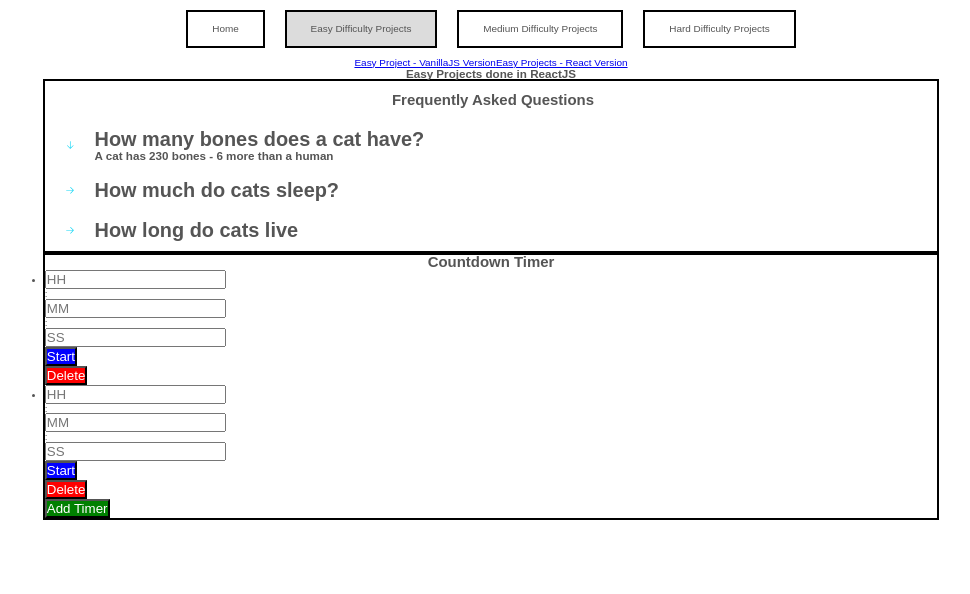
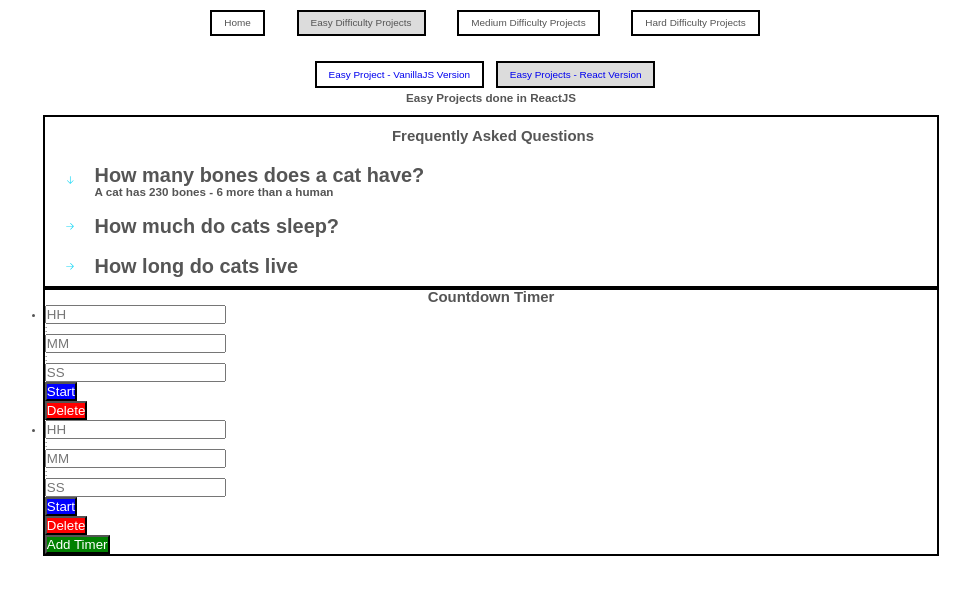
Before and after one commit to deltam3/frontendeval, a React (Vite) app in the folder consolidated/: page /Easy/React in a window 1280 px wide. Shown: the top 594 px of the page, without its empty margins (149-1119 px from the left). Built offline with nearby package versions, Linux system fonts and the light colour scheme.

Commit message:
fixed styling on subpage navlink

```diff
--- /dev/null
+++ b/consolidated/src/components/subpage.css
@@ -0,0 +1,23 @@
+.btn {
+  border: 2px solid black;
+  padding: 0.6rem 1.2rem;
+  margin-right: 1.2rem;
+  text-decoration: none;
+}
+
+.bg-dark {
+  background-color: gainsboro;
+}
+
+.btn-default {
+  background-color: white;
+}
+
+.subpage-container {
+  margin-top: 2.4rem;
+}
+
+.subpage-title {
+  text-align: center;
+  margin: 1.2rem 2.4rem;
+}
--- a/consolidated/src/pages/Easy/EasyReactPage.tsx
+++ b/consolidated/src/pages/Easy/EasyReactPage.tsx
@@ -2,19 +2,34 @@ import React from "react";
 import { ProjectItemContainer } from "../../components/ProjectItemContainer";
 import FAQPage from "./projects/FAQ/FAQPage";
 import CounterPage from "./projects/Counter/CounterPage";
+import "./../../components/subpage.css";
 
-import { Link } from "react-router-dom";
+import { NavLink } from "react-router-dom";
 
 type Props = {};
 
 const EasyReactPage = (props: Props) => {
   return (
-    <div>
+    <div className="subpage-container">
       <div style={{ textAlign: "center" }}>
-        <Link to="/Easy/Vanillajs">Easy Project - VanillaJS Version</Link>
-        <Link to="/Easy/React">Easy Projects - React Version</Link>
+        <NavLink
+          to="/Easy/Vanillajs"
+          className={({ isActive }) =>
+            isActive ? "bg-dark btn" : "btn-default btn"
+          }
+        >
+          Easy Project - VanillaJS Version
+        </NavLink>
+        <NavLink
+          to="/Easy/React"
+          className={({ isActive }) =>
+            isActive ? "bg-dark btn" : "btn-default btn"
+          }
+        >
+          Easy Projects - React Version
+        </NavLink>
       </div>
-      <h3 style={{ textAlign: "center" }}>Easy Projects done in ReactJS</h3>
+      <h3 className="subpage-title">Easy Projects done in ReactJS</h3>
       <ProjectItemContainer>
         <FAQPage></FAQPage>
       </ProjectItemContainer>
```
